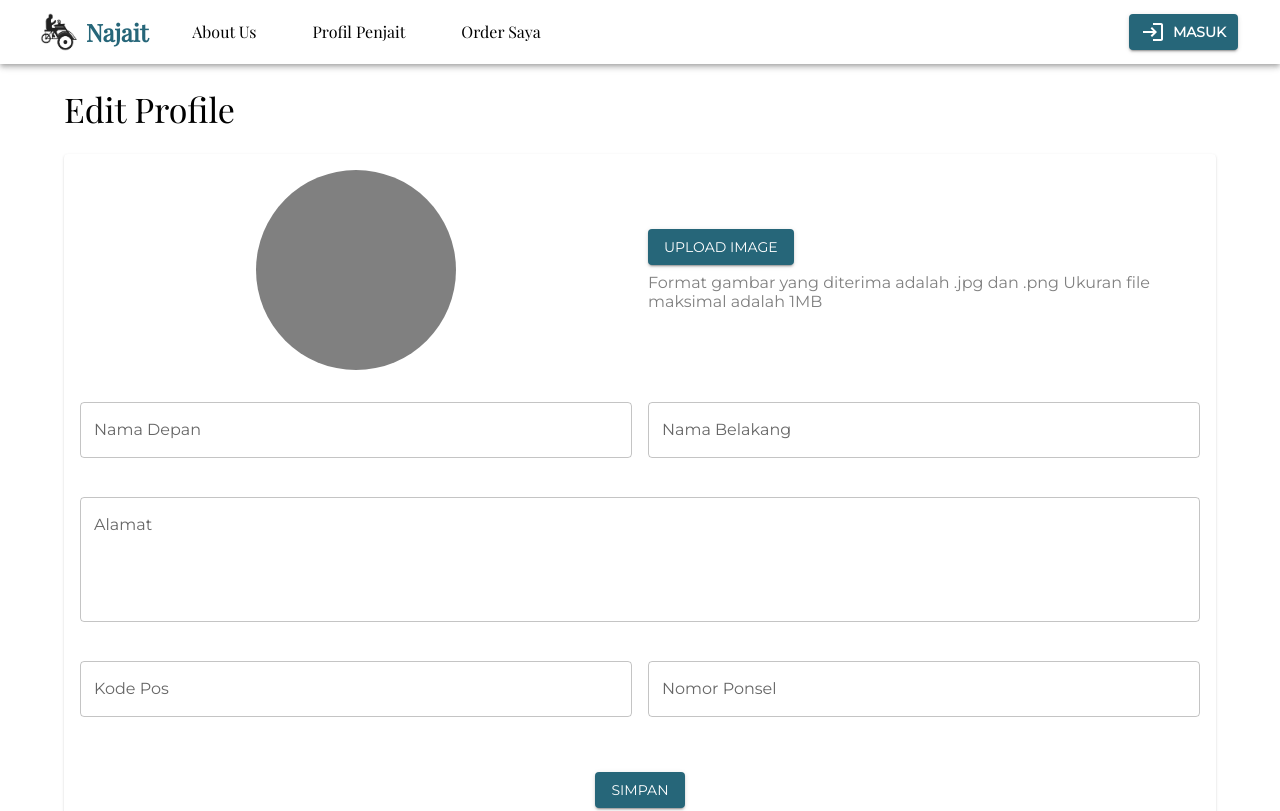
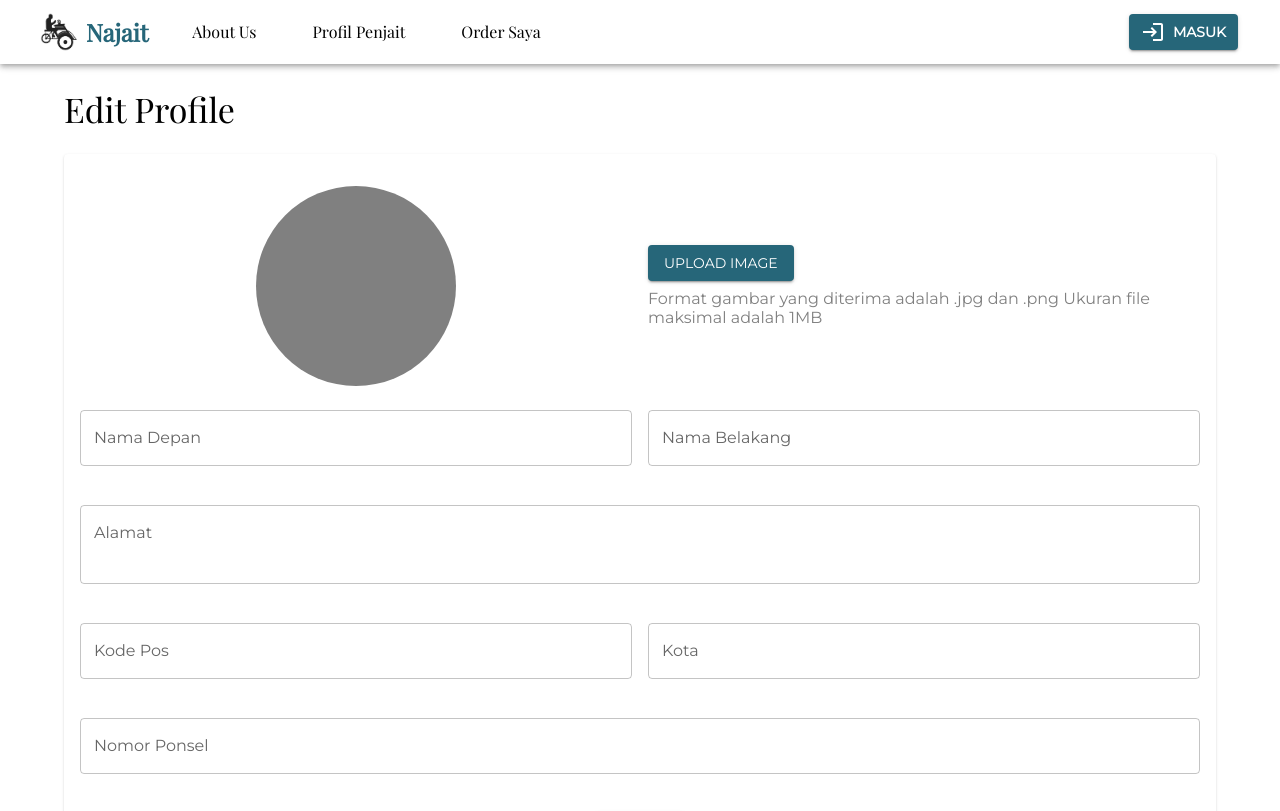
Before and after one commit to rafirm29/najait-express, a React (Create React App) app: page /editprofile in a window 1280 px wide. Shown: the top 811 px of the page. Built offline with nearby package versions, Linux system fonts and the light colour scheme; no server answers; sample sign-in values are in the browser's storage.

Commit message:
added city and zip code

```diff
--- a/src/components/editprofile/EditProfileForm.js
+++ b/src/components/editprofile/EditProfileForm.js
@@ -32,6 +32,7 @@ function EditProfileForm() {
     lastName: null,
     address: null,
     kodePos: null,
+    city: null,
     phone: null,
   });
   const [error, setError] = useState({
@@ -40,6 +41,7 @@ function EditProfileForm() {
     password: null,
     address: null,
     kodePos: null,
+    city: null,
     phone: null,
   });
 
@@ -109,6 +111,15 @@ function EditProfileForm() {
         setProfileData({ ...profileData, kodePos: target.value });
 
         break;
+      case 'city':
+        if (target.value.length === 0) {
+          setError({ ...error, city: 'City cannot be empty' });
+        } else {
+          setError({ ...error, city: null });
+        }
+        setProfileData({ ...profileData, city: target.value });
+
+        break;
       case 'phone':
         if (target.value.length === 0) {
           setError({ ...error, phone: 'Phone number cannot be empty' });
@@ -138,6 +149,8 @@ function EditProfileForm() {
     payload.append('first_name', profileData.firstName);
     payload.append('last_name', profileData.lastName);
     payload.append('address', profileData.address);
+    payload.append('city', profileData.city);
+    payload.append('zip_code', profileData.kodePos);
     payload.append('phone', profileData.phone);
 
     setSubmitLoading(true);
@@ -174,11 +187,14 @@ function EditProfileForm() {
   useEffect(async () => {
     try {
       const { user } = await fetchCurrentUser();
-      const { first_name, last_name, address, phone, picture } = user;
+      const { first_name, last_name, address, phone, city, zip_code, picture } =
+        user;
       setProfileData({
         ...profileData,
         firstName: first_name,
         lastName: last_name,
+        kodePos: zip_code,
+        city,
         address,
         phone,
       });
@@ -198,22 +214,60 @@ function EditProfileForm() {
         <Card>
           <Grid
             container
+            minHeight={500}
             component="form"
             encType="multipart/form-data"
             autoComplete="off"
             p={2}
             columnSpacing={2}
-            alignItems="center"
             justifyContent="center"
             onSubmit={handleSubmit}
           >
             {loading ? (
-              <Skeleton variant="rectangular" w="100%" h={216} />
+              <>
+                <Grid
+                  item
+                  xs={12}
+                  sm={6}
+                  sx={{
+                    display: 'flex',
+                    alignItems: 'center',
+                    justifyContent: 'center',
+                  }}
+                >
+                  <Skeleton variant="circular" height={200} width={200} />
+                </Grid>
+                <Grid
+                  item
+                  xs={12}
+                  sm={6}
+                  sx={{
+                    display: 'flex',
+                    alignItems: 'center',
+                    justifyContent: 'center',
+                  }}
+                >
+                  <Skeleton variant="text" height={150} width="100%" />
+                </Grid>
+                <Grid
+                  item
+                  xs={12}
+                  sx={{
+                    display: 'flex',
+                    alignItems: 'center',
+                    justifyContent: 'center',
+                  }}
+                >
+                  <Skeleton variant="text" height={400} width="100%" />
+                </Grid>
+              </>
             ) : (
               <>
                 <Grid
                   item
-                  xs={6}
+                  xs={12}
+                  sm={6}
+                  my={2}
                   sx={{
                     display: 'flex',
                     alignItems: 'center',
@@ -245,7 +299,14 @@ function EditProfileForm() {
                   )}
                 </Grid>
 
-                <Grid item xs={6} justifySelf="center">
+                <Grid
+                  item
+                  xs={12}
+                  sm={6}
+                  my={2}
+                  justifySelf="center"
+                  alignSelf="center"
+                >
                   <Box>
                     <input
                       accept="image/*"
@@ -276,7 +337,7 @@ function EditProfileForm() {
                   </Box>
                 </Grid>
 
-                <Grid item xs={6} mt={4} justifySelf="center">
+                <Grid item xs={12} sm={6} my={1} justifySelf="center">
                   <TextField
                     id="standard-basic"
                     label="Nama Depan"
@@ -289,7 +350,7 @@ function EditProfileForm() {
                     sx={{ width: '100%' }}
                   />
                 </Grid>
-                <Grid item xs={6} mt={4} justifySelf="center">
+                <Grid item xs={12} sm={6} my={1} justifySelf="center">
                   <TextField
                     id="standard-basic"
                     label="Nama Belakang"
@@ -302,10 +363,10 @@ function EditProfileForm() {
                     sx={{ width: '100%' }}
                   />
                 </Grid>
-                <Grid item xs={12} mt={2} justifySelf="center">
+                <Grid item xs={12} my={1} justifySelf="center">
                   <TextField
                     multiline
-                    rows={4}
+                    rows={2}
                     id="standard-basic"
                     label="Alamat"
                     name="address"
@@ -317,7 +378,7 @@ function EditProfileForm() {
                     sx={{ width: '100%' }}
                   />
                 </Grid>
-                <Grid item xs={6} my={2} justifySelf="center">
+                <Grid item xs={12} sm={6} my={1} justifySelf="center">
                   <TextField
                     id="standard-basic"
                     label="Kode Pos"
@@ -330,7 +391,20 @@ function EditProfileForm() {
                     sx={{ width: '100%' }}
                   />
                 </Grid>
-                <Grid item xs={6} my={2} justifySelf="center">
+                <Grid item xs={12} sm={6} my={1} justifySelf="center">
+                  <TextField
+                    id="standard-basic"
+                    label="Kota"
+                    name="city"
+                    variant="outlined"
+                    value={profileData.city}
+                    onChange={handleChange}
+                    error={error.city}
+                    helperText={error.city || ' '}
+                    sx={{ width: '100%' }}
+                  />
+                </Grid>
+                <Grid item xs={12} my={1} justifySelf="center">
                   <TextField
                     id="standard-basic"
                     label="Nomor Ponsel"
@@ -346,7 +420,7 @@ function EditProfileForm() {
                 <Grid
                   item
                   xs={12}
-                  my={2}
+                  my={1}
                   justifySelf="center"
                   sx={{
                     width: '100%',
```
